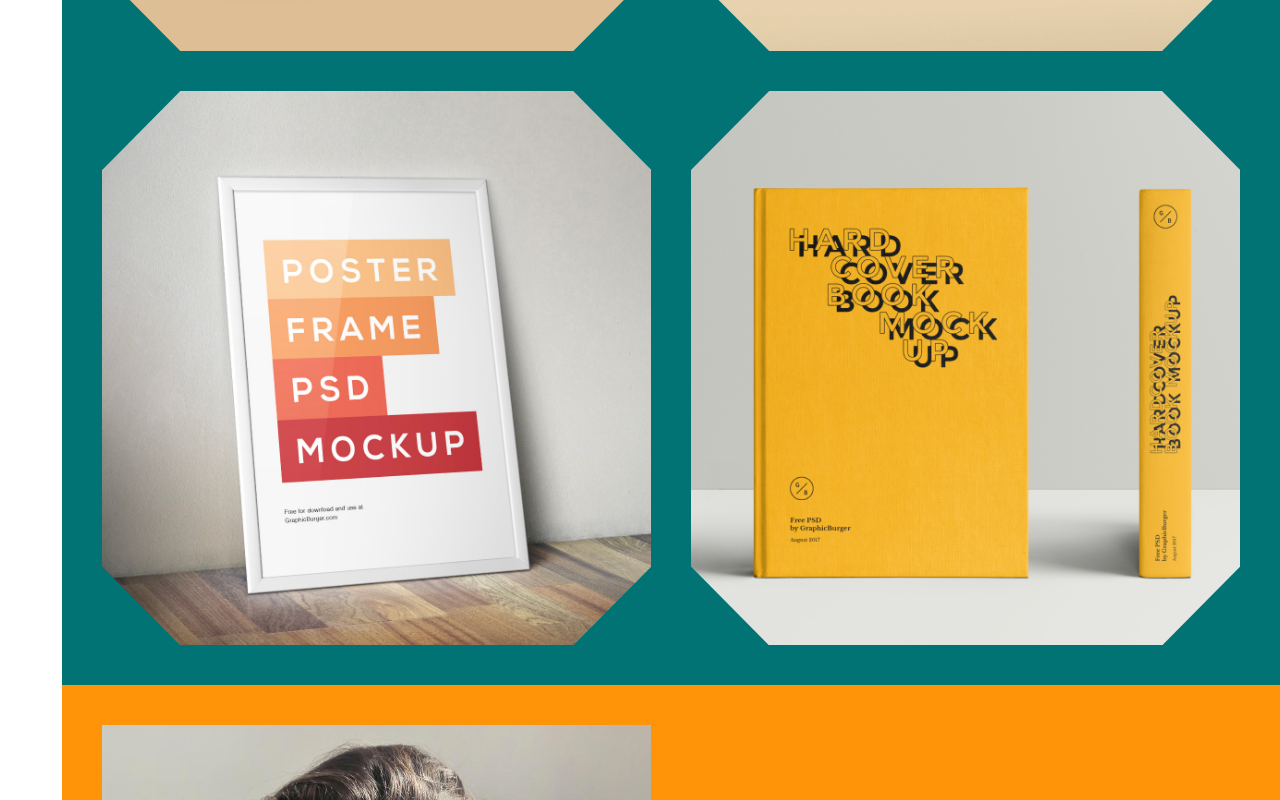
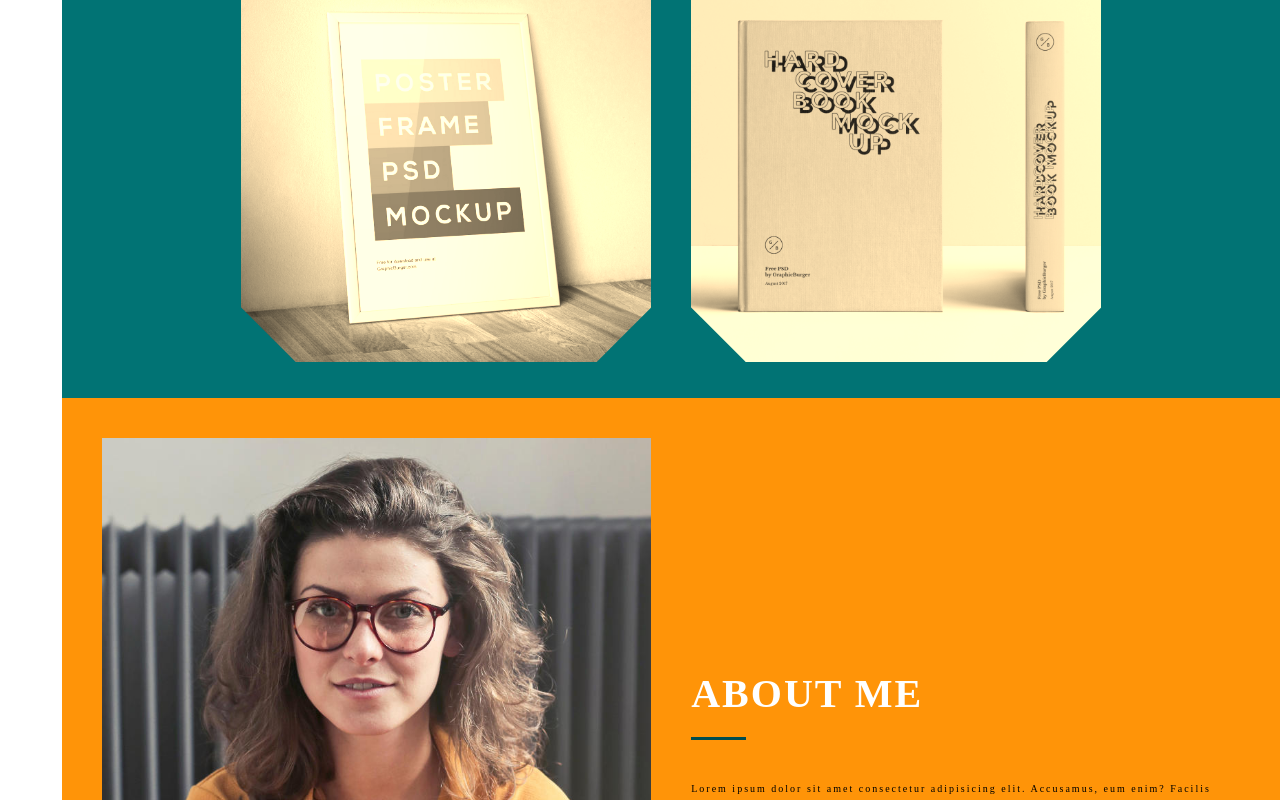
Before and after one commit to Hanifhehehe/Scarlett, a Gatsby site: page / in a window 1280 px wide. Shown: the part 2000-2800 px from the top of the page. Built offline with nearby package versions, Linux system fonts and the light colour scheme; Gatsby itself is replaced by a stand-in of ours; a web font is replaced by a local one.

Commit message:
Optimized for wider screens

```diff
--- a/src/components/About.js
+++ b/src/components/About.js
@@ -3,7 +3,7 @@ import { StyledAbout } from './style/StyledAbout'
 
 export default function About() {
   return (
-    <StyledAbout>
+    <StyledAbout id="about" >
         <div className="about-image">
             <img src='img/content-img-02.jpg' />
         </div>
--- a/src/components/Hero.js
+++ b/src/components/Hero.js
@@ -3,7 +3,7 @@ import { StyledHero } from './style/StyledHero'
 
 export default function Hero() {
   return (
-    <StyledHero>
+    <StyledHero id="hero">
         <div>
             <h1>Scarlett Tyler</h1>
             <p>UX Designer / Frontend Developer</p>
--- a/src/components/Layout.js
+++ b/src/components/Layout.js
@@ -7,6 +7,7 @@ import { graphql, useStaticQuery } from 'gatsby'
 import Work from './Work'
 import About from './About'
 import Services from './Services'
+import Skills from './Skills'
 
 export default function Layout() {
   const data = useStaticQuery(graphql`
@@ -20,7 +21,7 @@ export default function Layout() {
   `)
   const {title} = data.site.siteMetadata
 
-  console.log(title)
+  console.log("This is the "+ title + " website!")
 
   return (
     <div style={{display:'flex'}}>
@@ -33,6 +34,7 @@ export default function Layout() {
           <Work />
           <About />
           <Services />
+          <Skills />
         </main>
     </div>
   )
--- a/src/components/Nav.js
+++ b/src/components/Nav.js
@@ -14,8 +14,8 @@ export default function Nav() {
           <NavHamburger />
         </div>
           <ul>
-            <li className={isActive ? 'fade-in' : null} ><a href="/">Home</a></li>
-            <li className={isActive ? 'fade-in' : null} ><a href="/">About</a></li>
+            <li className={isActive ? 'fade-in' : null} ><a href="#hero">Home</a></li>
+            <li className={isActive ? 'fade-in' : null} ><a href="#about">About</a></li>
             <li className={isActive ? 'fade-in' : null} ><a href="/">Projects</a></li>
             <li className={isActive ? 'fade-in' : null} ><a href="/">Services</a></li>
             <li className={isActive ? 'fade-in' : null} ><a href="/">Hire Me</a></li>
--- a/src/components/Services.js
+++ b/src/components/Services.js
@@ -28,7 +28,7 @@ export default function Services() {
 `)
 
   const services= data.allMarkdownRemark.edges
-  console.log(services)
+  // console.log(services)
   return (
     <StyledServices>
       {
--- /dev/null
+++ b/src/components/Skills.js
@@ -0,0 +1,10 @@
+import React from 'react'
+import { StyledSkills } from './style/StyledSkills'
+
+export default function Skills() {
+  return (
+    <StyledSkills id="skills">
+        <h1>Skills</h1>
+    </StyledSkills>
+  )
+}
--- a/src/components/Work.js
+++ b/src/components/Work.js
@@ -29,6 +29,7 @@ export default function Work() {
 
     return (
         <StyledWork>
+            <h1>Here are the things I did!</h1>
             {
                 workImages.map(workImages =>
                     <div key={workImages.node.frontmatter.title}>
--- a/src/components/style/Global.js
+++ b/src/components/style/Global.js
@@ -31,4 +31,9 @@ export const GlobalStyles = createGlobalStyle`
         color: #fff;
         font-size: 1.5rem;
     }
+    section:not(:first-of-type) {
+        @media (min-width:1400px) {
+            padding: 5vh 20vw;
+        }
+    }
 `
--- a/src/components/style/StyledAbout.js
+++ b/src/components/style/StyledAbout.js
@@ -16,6 +16,8 @@ export const StyledAbout=styled.section`
   img {
     width: 100%;
     height: 100%;
+    max-height: 878px;
+    max-width: 703px;
     object-fit: cover;
   }
   > div > h2 {
--- /dev/null
+++ b/src/components/style/StyledSkills.js
@@ -0,0 +1,4 @@
+import styled from "styled-components";
+
+export const StyledSkills = styled.section`
+`
--- a/src/components/style/StyledWork.js
+++ b/src/components/style/StyledWork.js
@@ -11,6 +11,8 @@ export const StyledWork = styled.section`
     padding: 2rem;
     flex-basis: 40rem;
     flex-grow: 1;
+    max-width: 450px;
+    max-height: 450px;
 
     clip-path: polygon(
         20% 0%,
@@ -27,11 +29,19 @@ export const StyledWork = styled.section`
     height: 100%;
     width: 100%;
     object-fit: cover;
+    filter: sepia(100%);
 
     transition: filter 0.45s ease;
     :hover, :active {
-        filter: sepia(80%);
+        filter: sepia(0);
     }
+  }
+  h1 {
+    font-size: calc(2rem + 3vw);
+    color: #fff;
+    width: 100%;
+    text-align: center;
+    margin: 2rem
   }
 
 `
```
